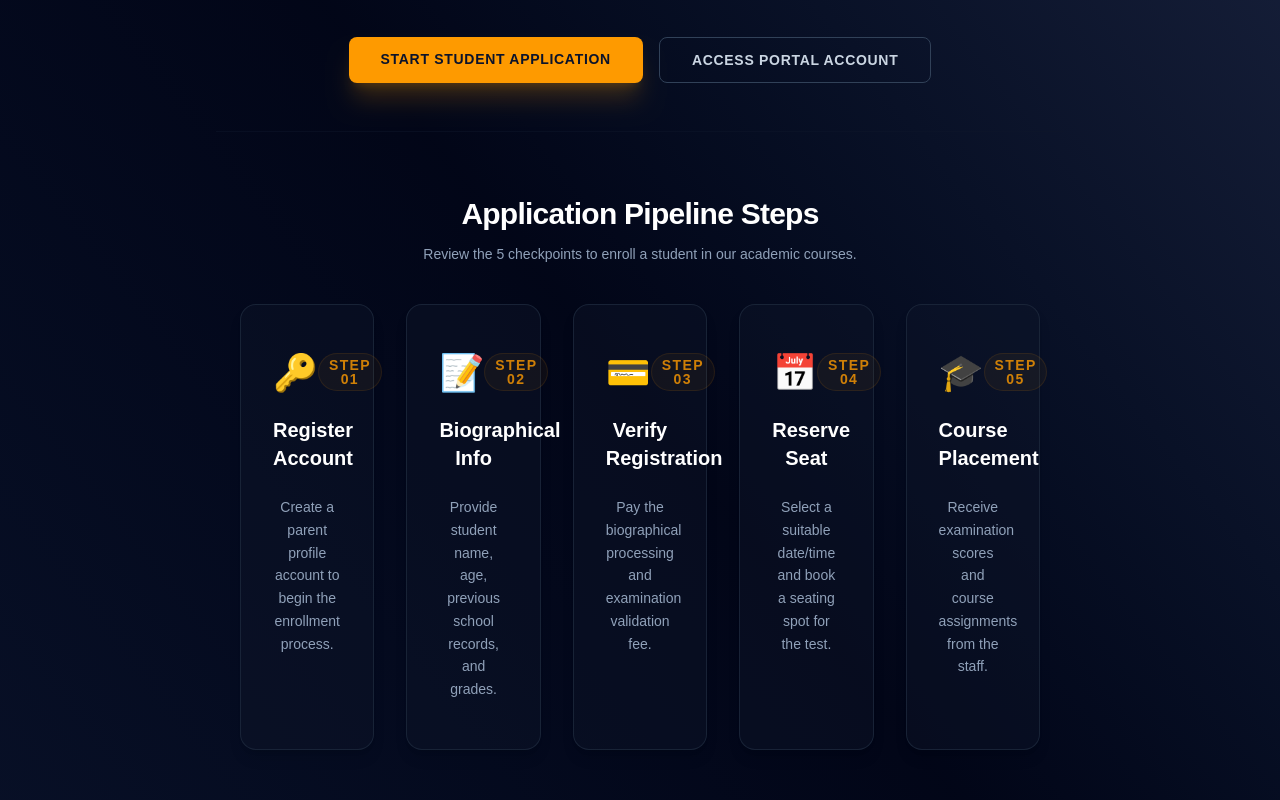
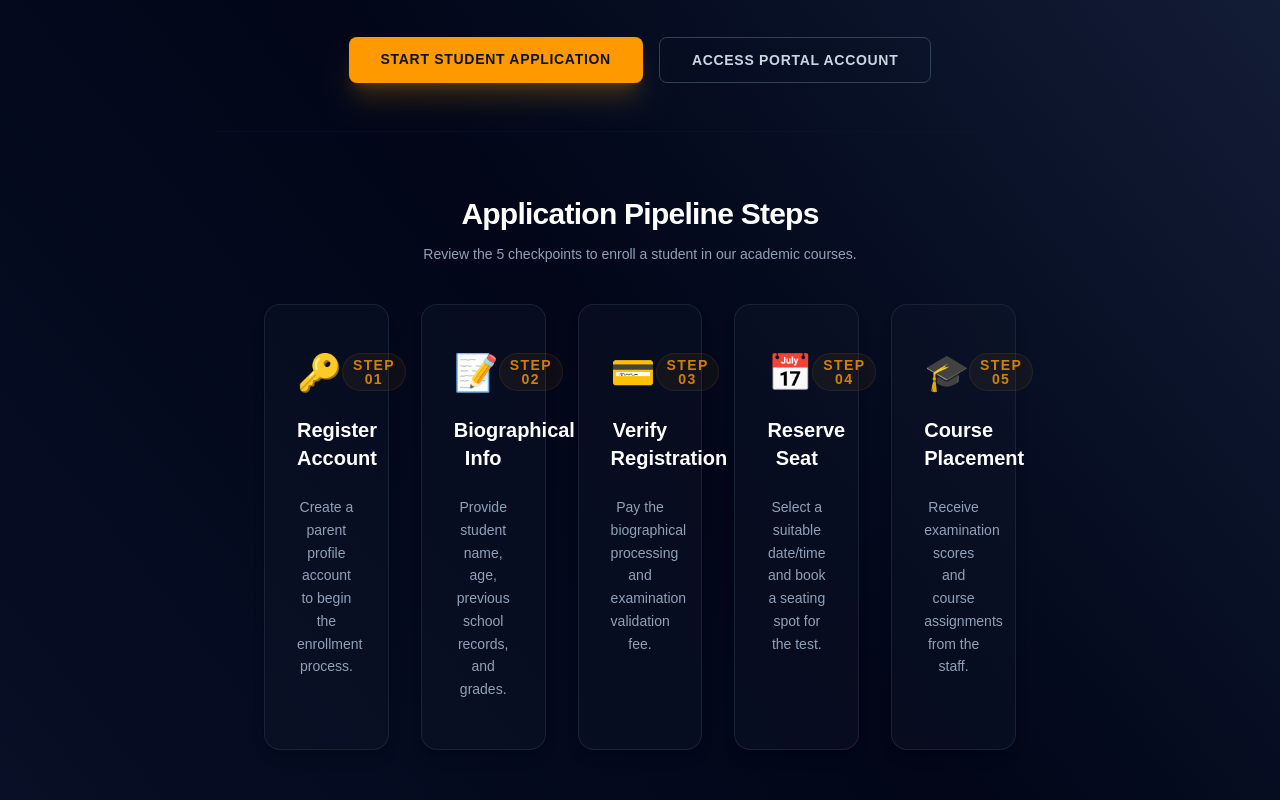
Before and after one commit to ajmlll/Student-Admission, a Next.js app in the folder frontend/: page / in a window 1280 px wide. Shown: the part 400-1200 px from the top of the page. Built offline with nearby package versions, Linux system fonts and the light colour scheme; no server answers.

Commit message:
design: stretch steps grid section full width on desktop screen

```diff
--- a/frontend/src/app/page.tsx
+++ b/frontend/src/app/page.tsx
@@ -101,7 +101,7 @@ export default function HomePage() {
         </div>
 
         {/* Steps Section */}
-        <section className="max-w-7xl w-full mx-auto px-6 py-16 border-t border-slate-900/50 mt-12 space-y-10">
+        <section className="w-full px-6 lg:px-12 py-16 border-t border-slate-900/50 mt-12 space-y-10">
           <div className="text-center space-y-3">
             <h2 className="text-2xl font-extrabold tracking-tight sm:text-3xl text-white">
               Application Pipeline Steps
```
